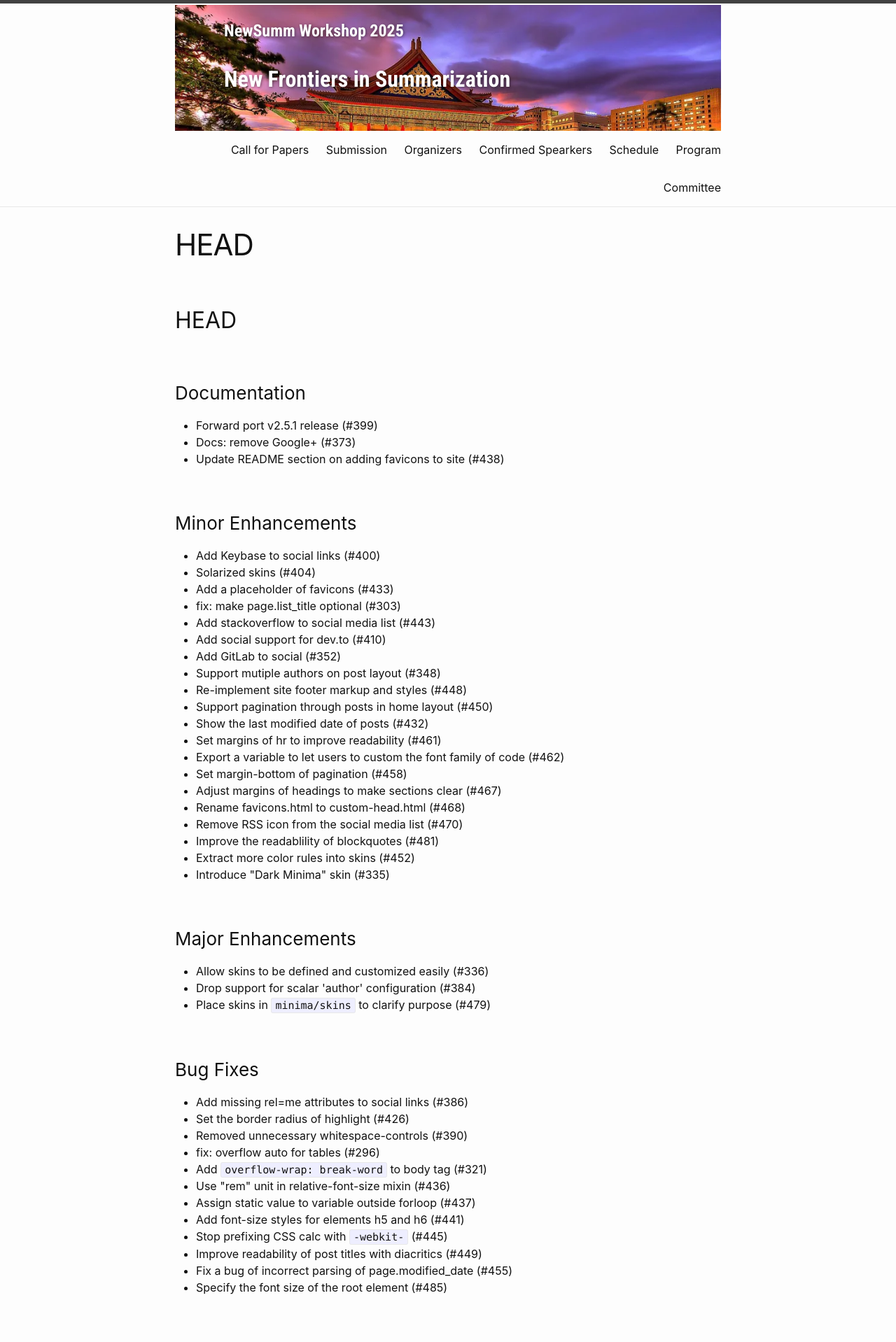
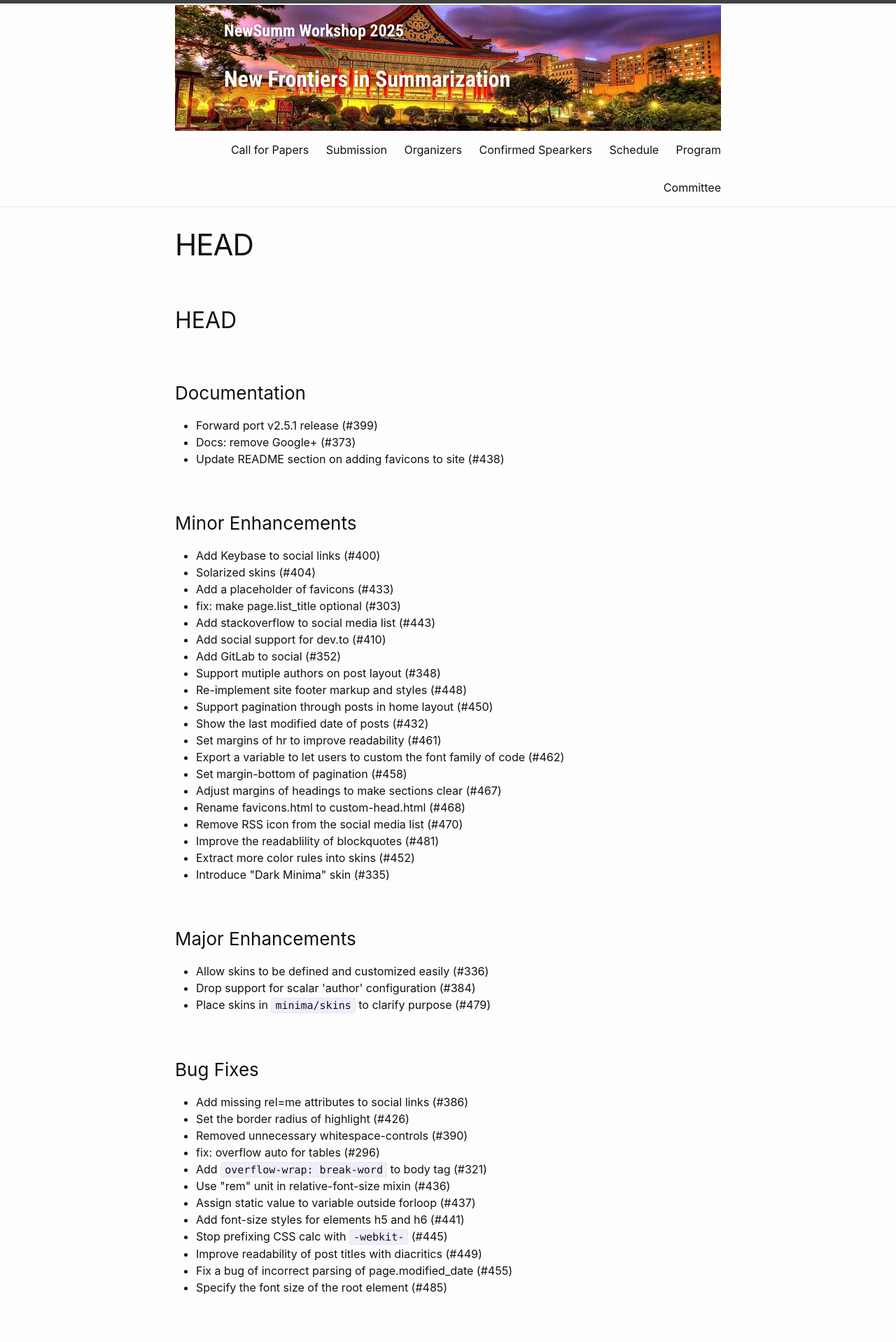
Before and after one commit to newsumm/2025, a Jekyll site: the page built from History.markdown, in a window 1280 px wide. Shown: the top 1918 px of the page at 70% size. Built offline with Jekyll 4.4.1, drawn with Linux system fonts in a browser that asks for light colours; our own code applies the rules of GitHub Pages for plain Markdown files.

Commit message:
Update header.html

```diff
--- a/_includes/header.html
+++ b/_includes/header.html
@@ -9,7 +9,7 @@
   //margin-top: -15%;
   //margin-bottom: -15%;
   background-image: url("/2025/images/china-background.jpg");
-  background-position: center 5%;
+  background-position: center 35%;
   background-size: cover;
   background-repeat: no-repeat;
   height: 180px;
```
